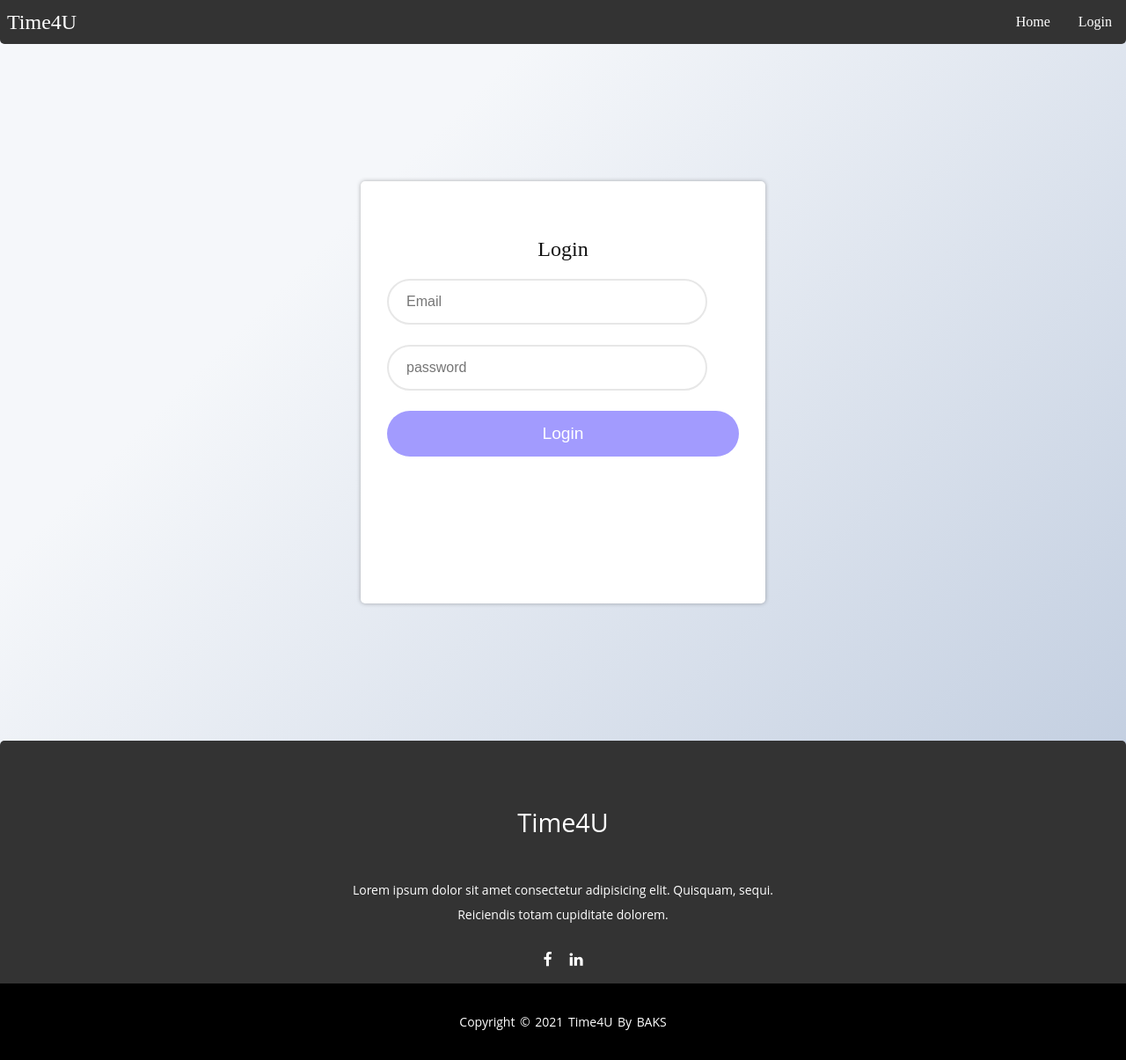
After one commit to Aadiss/Time4u, a Flask app: page /login in a window 1280 px wide. The commit adds this page. Shown: the whole page at 88% size. Run offline with Flask 2, Linux system fonts and the light colour scheme.

Commit message:
working login form

```diff
--- a/website/auth.py
+++ b/website/auth.py
@@ -1,5 +1,8 @@
 from flask import render_template, redirect, url_for, request, Blueprint
-from flask_login import current_user
+from flask.helpers import flash
+from flask_login import current_user, logout_user, login_required, login_user
+from werkzeug.security import check_password_hash
+from .models import User
 
 auth_bp = Blueprint("auth", __name__)
 
@@ -7,6 +10,35 @@ auth_bp = Blueprint("auth", __name__)
 @auth_bp.route("/login", methods=["POST", "GET"])
 def login():
     if request.method == "POST":
-        pass
+        username = request.form.get("email")
+        password = request.form.get("password1")
+
+        if not username or not password:
+            flash("Fill all fields!", category="error")
+            return redirect(url_for("auth.login"))
+        else:
+            if '@' in username:
+                user = User.query.filter_by(email=username).first()
+            else:
+                user = User.query.filter_by(login=username).first()
+
+            if not user:
+                flash("Invalid username or password!", category="error")
+                return redirect(url_for("auth.login"))
+            elif not check_password_hash(user.password, password):
+                flash("Invalid username or password!", category="error")
+                return redirect(url_for("auth.login"))
+            else:
+                flash("Login successful", category="success")
+                login_user(user, remember=True)
+                return redirect(url_for("views.home"))
+
+
     else:
         return render_template("login.html", user=current_user)
+
+@auth_bp.route("/logout")
+@login_required
+def logout():
+    logout_user()
+    return redirect(url_for("views.home"))
--- a/website/static/styles.css
+++ b/website/static/styles.css
@@ -1,6 +1,6 @@
 body {
-    background: rgb(175,169,172);
-    background: radial-gradient(circle, rgba(175,169,172,1) 0%, rgba(231,231,231,1) 60%);
+    background-color: #b8c6db;
+    background-image: linear-gradient(315deg, #b8c6db 0%, #f5f7fa 74%);
     margin: 0;
     padding: 0;
     min-height: 100vh;
@@ -251,3 +251,13 @@ footer {
     width: 300px;
   }
 }
+
+.register-wrapper .container a {
+  text-decoration: none;
+  color: blueviolet;
+  font-size: 1.1rem;
+}
+
+.register-wrapper .container a:hover {
+  color: #333;
+}
--- a/website/templates/base.html
+++ b/website/templates/base.html
@@ -23,9 +23,18 @@
                 <li>
                     <a href="/">Home</a>
                 </li>
-                <li>
-                    <a href="/login">Login</a>
-                </li>
+                {% if user.is_authenticated %}
+                    <li>
+                        <a href="/guide">Guide</a>
+                    </li>
+                    <li>
+                        <a href="/logout">Logout</a>
+                    </li>
+                {% else %}
+                    <li>
+                        <a href="/login">Login</a>
+                    </li>
+                {% endif %}
             </ul>
         </div>
     </nav>
--- a/website/templates/index.html
+++ b/website/templates/index.html
@@ -25,6 +25,7 @@
                 <div class="input-group">
                     <button class="btn" type="submit">Register</button>
                 </div>
+                <a href="/login">Already have account? Login here!</a>
             </form>
         </div>
     </div>
--- /dev/null
+++ b/website/templates/login.html
@@ -0,0 +1,20 @@
+{% extends "base.html" %}
+{% block title %}Login{% endblock %}
+{% block content %}
+<div class="register-wrapper">
+    <div class="container">
+        <form action="" method="POST" class="register-form">
+            <p class="login-label">Login</p>
+            <div class="input-group">
+                <input type="text" placeholder="Email" name="email" id="email">
+            </div>
+            <div class="input-group">
+                <input type="password" name="password1" id="password1" placeholder="password">
+            </div>
+            <div class="input-group">
+                <button class="btn" type="submit">Login</button>
+            </div>
+        </form>
+    </div>
+</div>
+{% endblock %}
```
